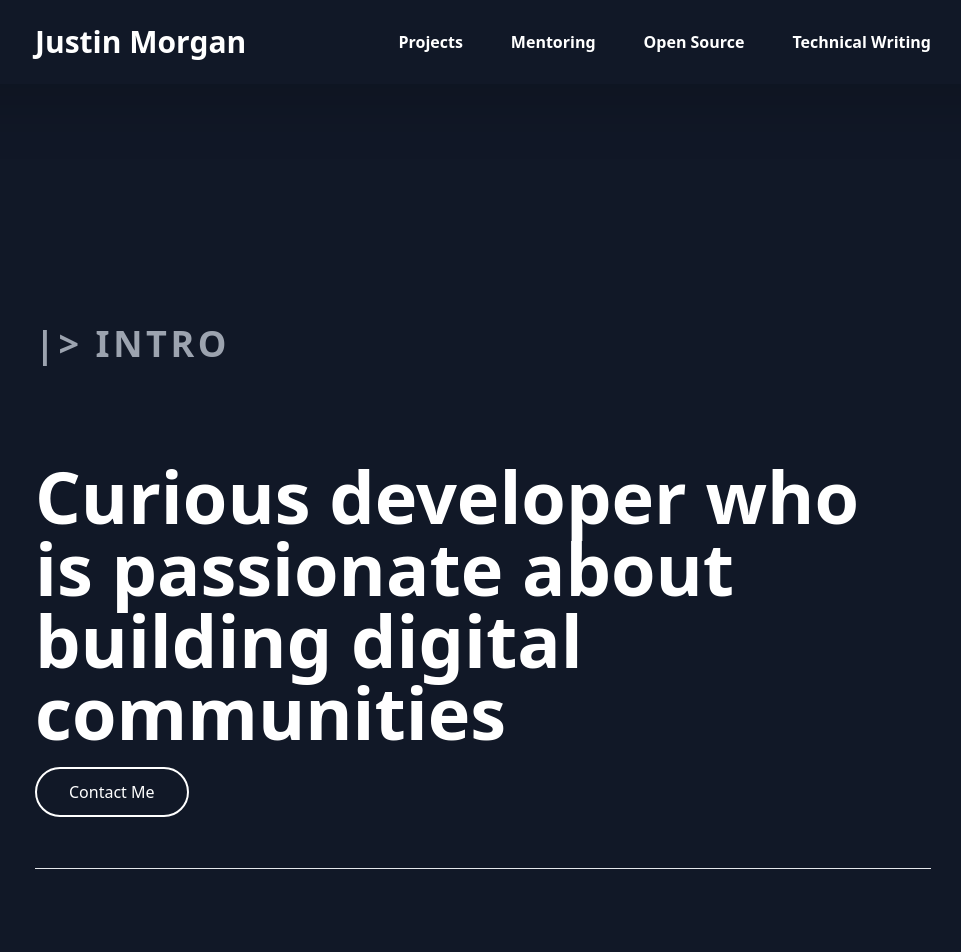
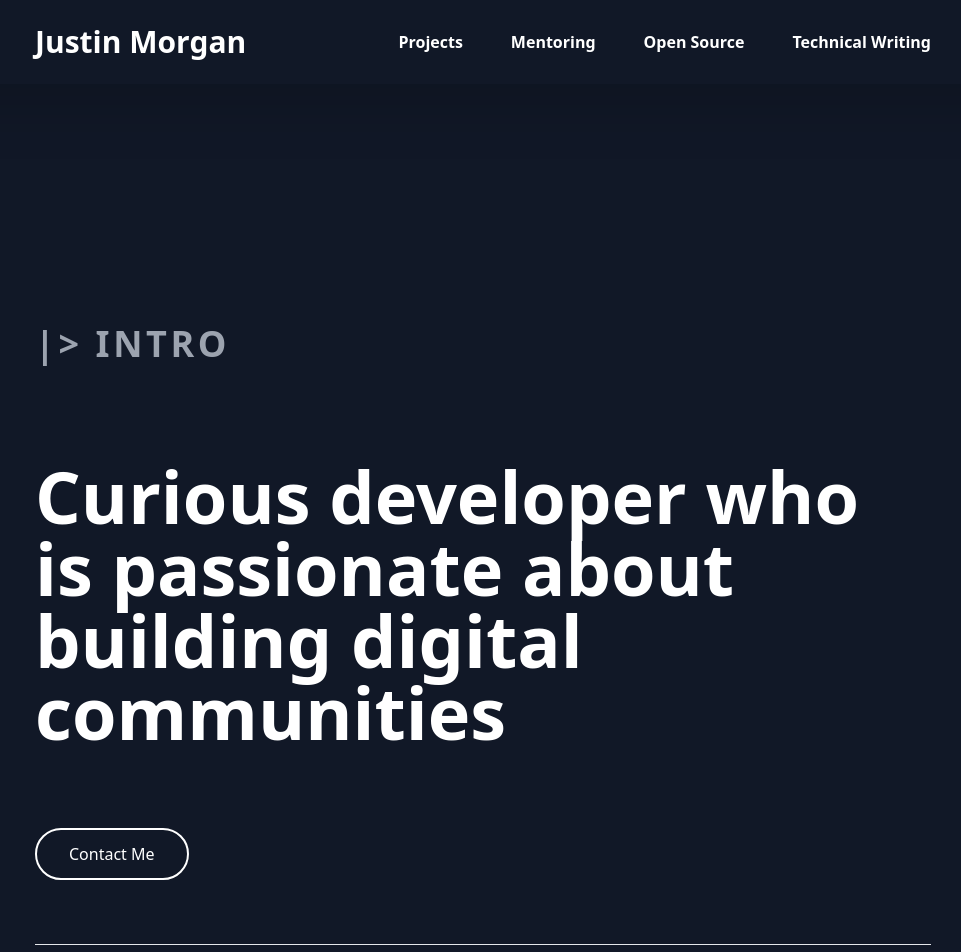
Before and after one commit to justin-m-morgan/justin-m-morgan.github.io, a Next.js app: page / in a window 1280 px wide. Shown: the top 952 px of the page, without its empty margins (157-1118 px from the left). Built offline with nearby package versions, Linux system fonts and the light colour scheme; some icons are missing.

Commit message:
:lipstick: (intro) Improve visual heirarchy of CTA in intro

```diff
--- a/sections/IndexIntro.tsx
+++ b/sections/IndexIntro.tsx
@@ -2,11 +2,13 @@ import { ButtonInternalLink } from '../components/Button';
 
 const IndexIntro = () => (
     <>
-        <p className="text-4xl lg:text-7xl py-8 max-w-xl lg:max-w-4xl font-bold leading-tight">
+        <p className="text-4xl md:text-5xl lg:text-7xl py-8 max-w-xl lg:max-w-4xl font-bold leading-tight">
             Curious developer who is passionate about building digital communities
         </p>
 
-        <ButtonInternalLink to="#footer">Contact Me</ButtonInternalLink>
+        <div className="flex justify-center md:justify-start mt-8 md:mt-12">
+            <ButtonInternalLink to="#footer">Contact Me</ButtonInternalLink>
+        </div>
     </>
 );
 
```
